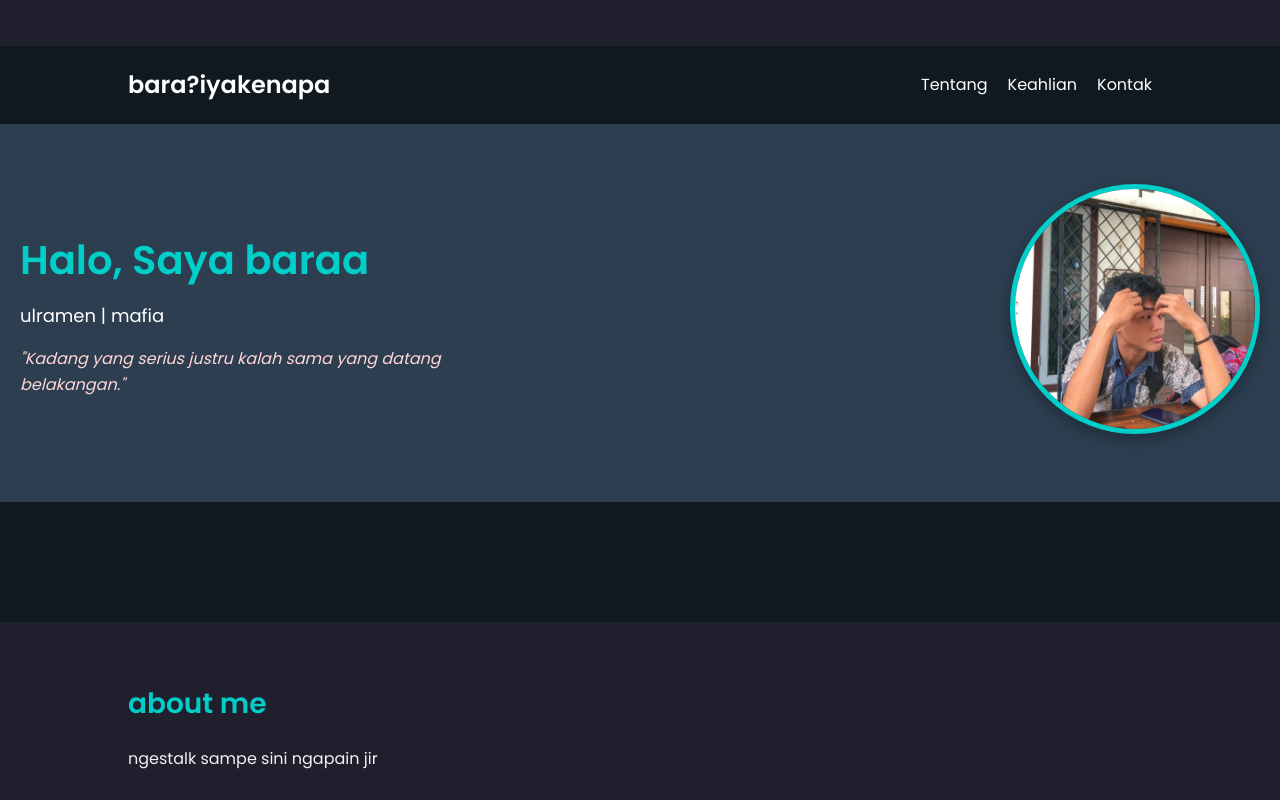
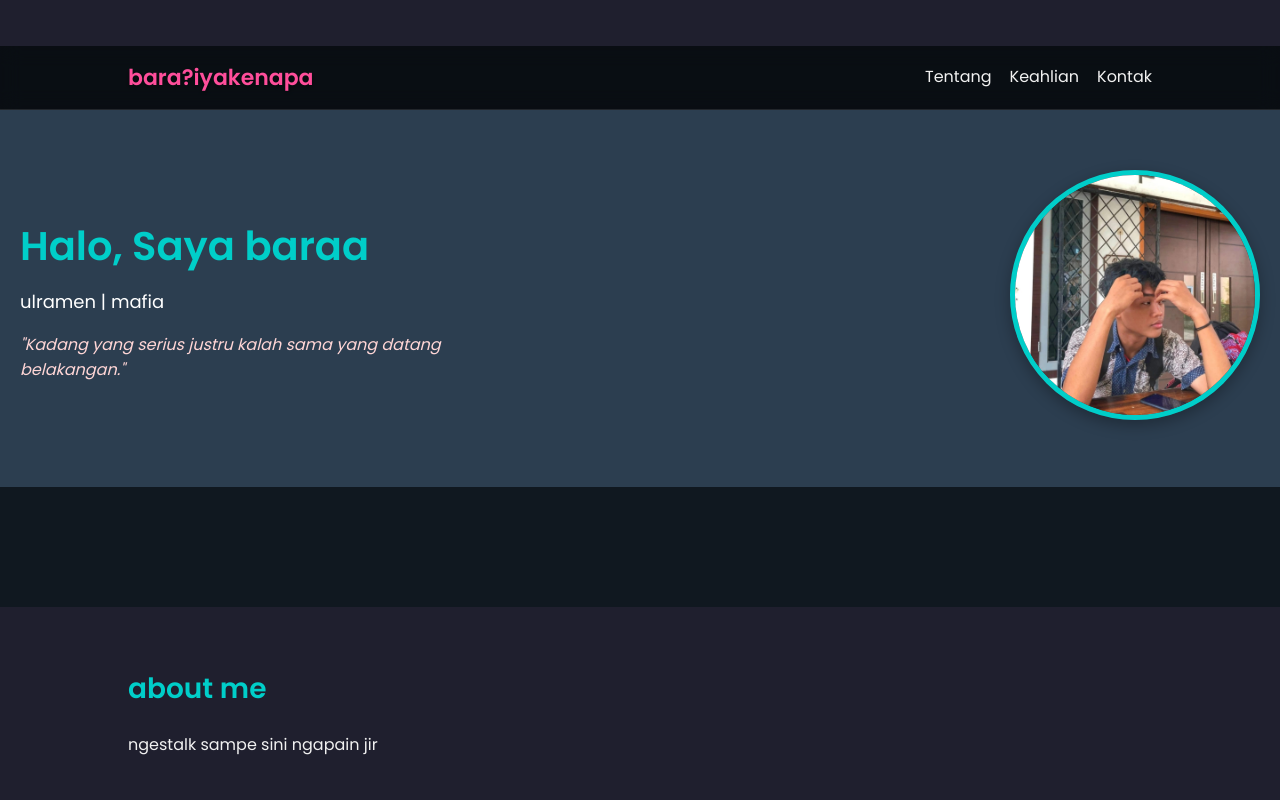
Before and after one commit to YAZZOFFICIA/seputarbara, a plain HTML site: page index.html in a window 1280 px wide. Shown: the top 800 px of the page. Drawn offline with Linux system fonts and the light colour scheme.

Commit message:
Add files via upload

```diff
--- a/style.css
+++ b/style.css
@@ -21,29 +21,60 @@ header {
   display: flex;
   justify-content: space-between;
   align-items: center;
-  padding: 20px 10%;
+  padding: 14px 10%;
+  background: rgba(0, 0, 0, 0.4);
+  backdrop-filter: blur(10px);
+  border-bottom: 1px solid rgba(255, 255, 255, 0.1);
+  position: sticky;
+  top: 0;
+  z-index: 999;
 }
 
 .logo {
-  font-size: 24px;
+  font-size: 22px;
   font-weight: bold;
+  color: #ff4e9b;
+  text-shadow: 0 2px 5px rgba(0,0,0,0.5);
+  transition: 0.3s;
+}
+
+.logo:hover {
+  color: #ff9ac2;
 }
 
 .nav-links {
   list-style: none;
   display: flex;
-  gap: 20px;
+  gap: 18px;
+  flex-wrap: wrap;
 }
 
 .nav-links a {
-  color: white;
+  color: #f1f1f1;
   text-decoration: none;
   font-weight: 500;
-  transition: color 0.3s;
+  font-size: 16px;
+  position: relative;
+  transition: 0.3s ease;
+}
+
+.nav-links a::after {
+  content: "";
+  position: absolute;
+  left: 0;
+  bottom: -4px;
+  width: 0%;
+  height: 2px;
+  background: #ff4e9b;
+  transition: 0.3s ease;
 }
 
 .nav-links a:hover {
-  color: #38ada9;
+  color: #ffb6dd;
+}
+
+.nav-links a:hover::after {
+  width: 100%;
 }
 
 .hero {
```
